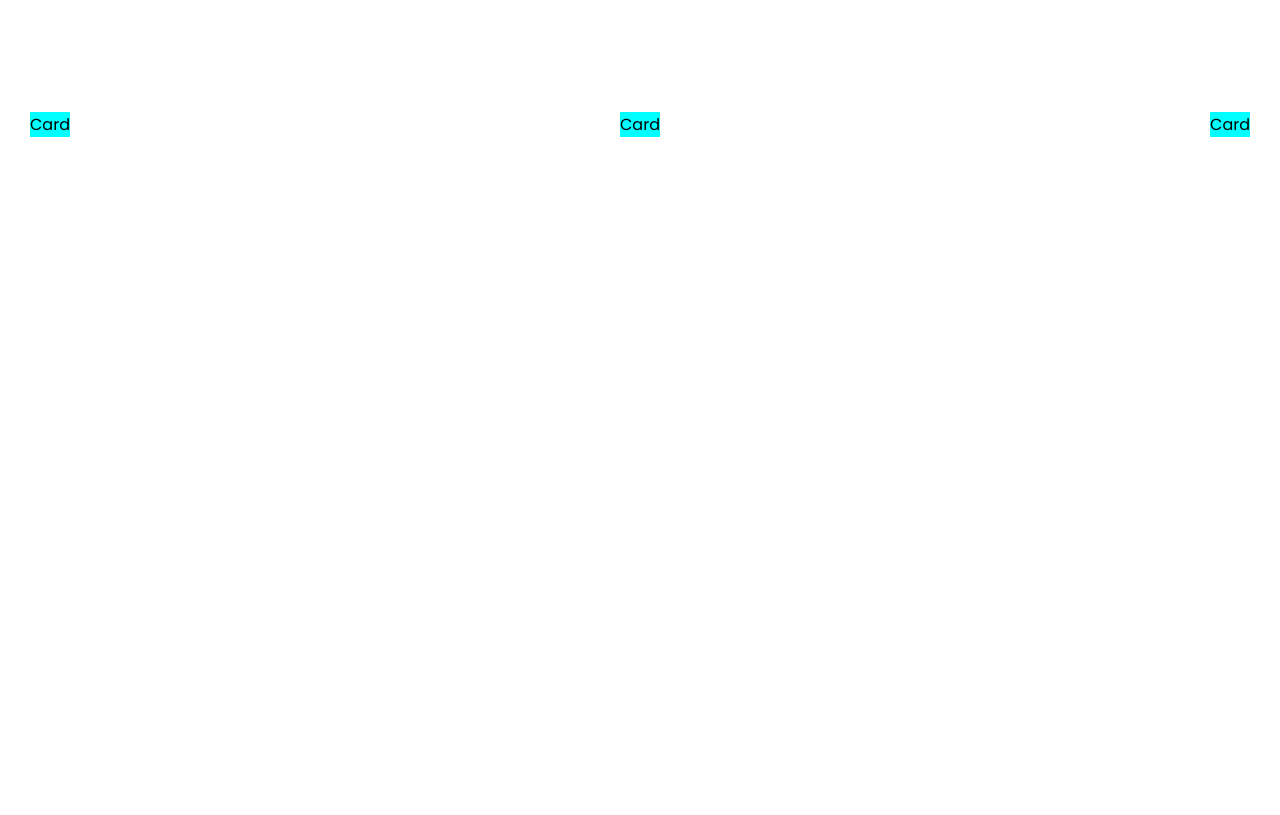
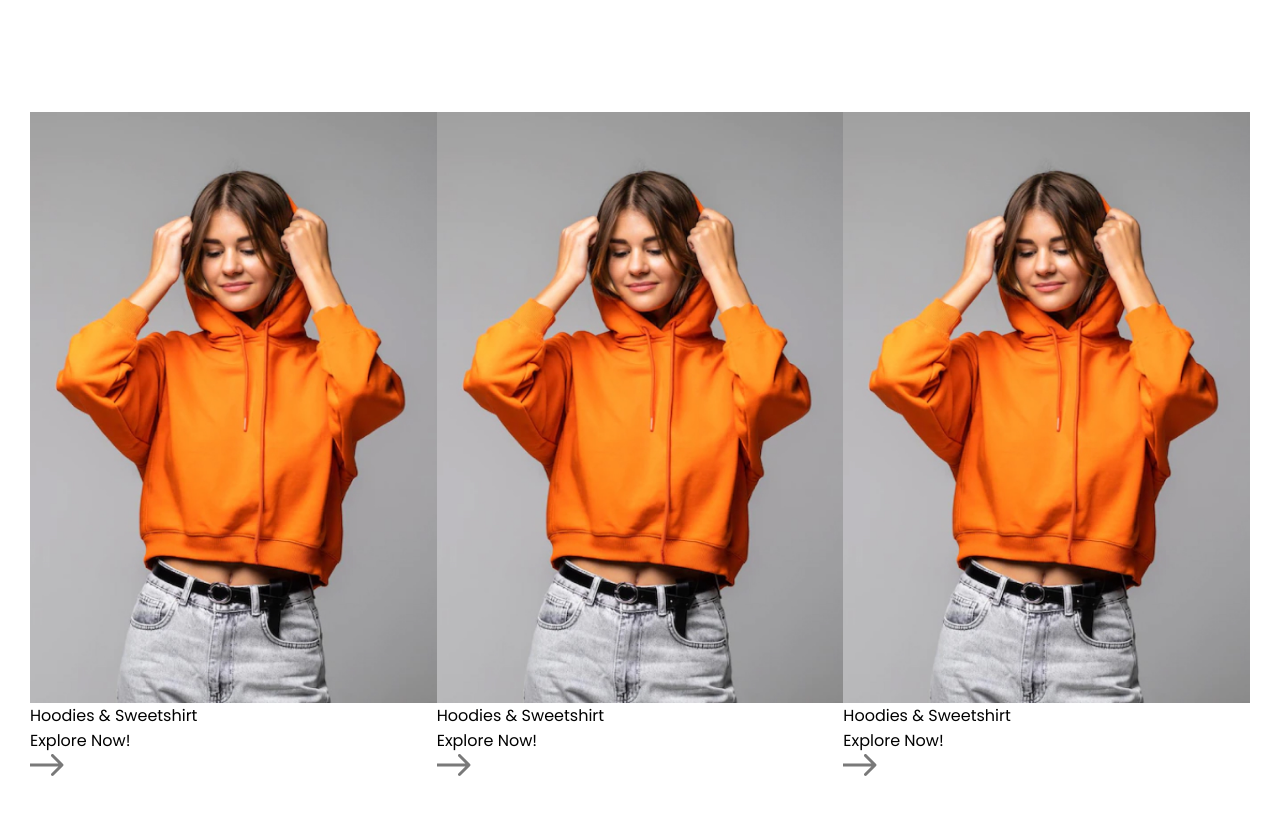
Before and after one commit to Nomex2008/Site-ShoppingWebsite-React, a React (Create React App) app: page / in a window 1280 px wide. Shown: the part 1352-2167 px from the top of the page. Before the commit the page ends 1632 px from the top, so only its background shows below. Built offline with nearby package versions, Linux system fonts and the light colour scheme.

Commit message:
Commit 7 (card2)
Add more content to component card.

```diff
--- a/src/components/card/Card.jsx
+++ b/src/components/card/Card.jsx
@@ -1,9 +1,34 @@
 import styles from './Card.module.css'
+import car01Img from './../../img/categories/cat-01.jpg'
+import arrowImg from './../../img/icons/arrow.svg'
+
 
 const Card = () => {
     return (
         <div className={styles.card}>
-            Card
+
+            <img className={styles.card__img} src={car01Img} alt="" />
+
+            <div className={styles.card__body}>
+
+                <div className={styles.card__text}>
+
+                    <div className={styles.card__title}>
+                        Hoodies & Sweetshirt
+                    </div>
+
+                    <div className={styles.card__muted}>
+                        Explore Now!
+                    </div>
+
+                </div>
+
+                <div className={styles.card__icon}>
+                    <img src={arrowImg} alt="arrowImg" />
+                </div>
+
+            </div>
+
         </div>
      );
 }
--- a/src/components/card/Card.module.css
+++ b/src/components/card/Card.module.css
@@ -1,3 +1,6 @@
 .card {
-    background-color: aqua;
+    background-color: #fff;
 }
+.card__img {
+
+}
```
